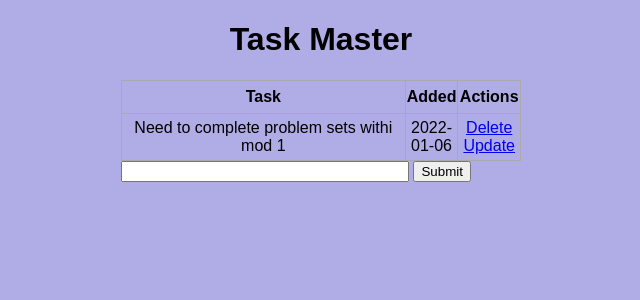
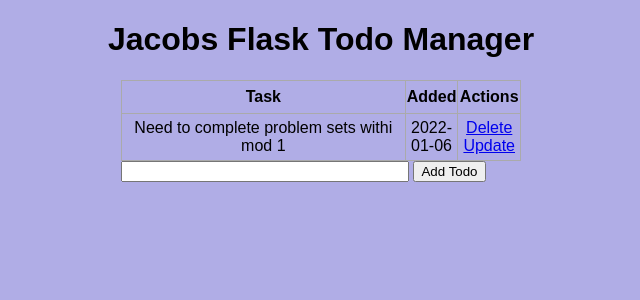
Before and after one commit to Jacob-Short/flask-tutorial, a Flask app: page / in a window 1280 px wide. Shown: the top 300 px of the page, without its empty margins (319-959 px from the left). Run offline with Flask 2, Linux system fonts and the light colour scheme; data comes from the database, SQL or seed files in the repository; both versions use the stored data as it was after the commit.

Commit message:
completed adjustments on ui within index

```diff
--- a/templates/index.html
+++ b/templates/index.html
@@ -1,12 +1,14 @@
 {% extends 'base.html' %}
 {% block head %}
 <title>
-<h1 style='text-align: center'>Task Master</h1>
+<h1 style='text-align: center'>Jacobs Flask Todo Manager</h1>
 </title>
 {% endblock %} {% block body %}
 <div class='content'>
 
-
+    {% if todos|length < 1 %}
+        <h4 style='text-align: center'>You currently have 0 todos.
+    {% else %}
   <table>
     <tr>
       <th>Task</th>
@@ -24,9 +26,10 @@
       </td>
     </tr>
     {% endfor %}
+    {% endif %}
   </table>
   <form action='/' method='POST'>
     <input type='text' name='content' id='content'>
-    <input type='submit' value='Submit'>
+    <input type='submit' value='Add Todo'>
 </div>
 {% endblock %}
```
Also changed, not shown: test.db.
